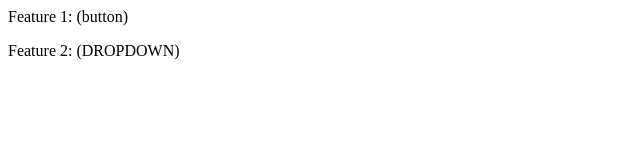
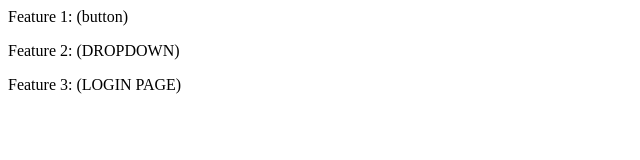
Before and after one commit to ndshahi/NEW_REPO, a plain HTML site: page index.html in a window 1280 px wide. Shown: the whole page, without its empty margins (0-640 px from the left). Drawn offline with Linux system fonts and the light colour scheme.

Commit message:
FEATURE 3 ADDED FROM LOCAL REPO

```diff
--- a/index.html
+++ b/index.html
@@ -1,2 +1,3 @@
 <p> Feature 1: (button)</p>
 <p> Feature 2: (DROPDOWN)</p>
+<p> Feature 3: (LOGIN PAGE)</p>
```
